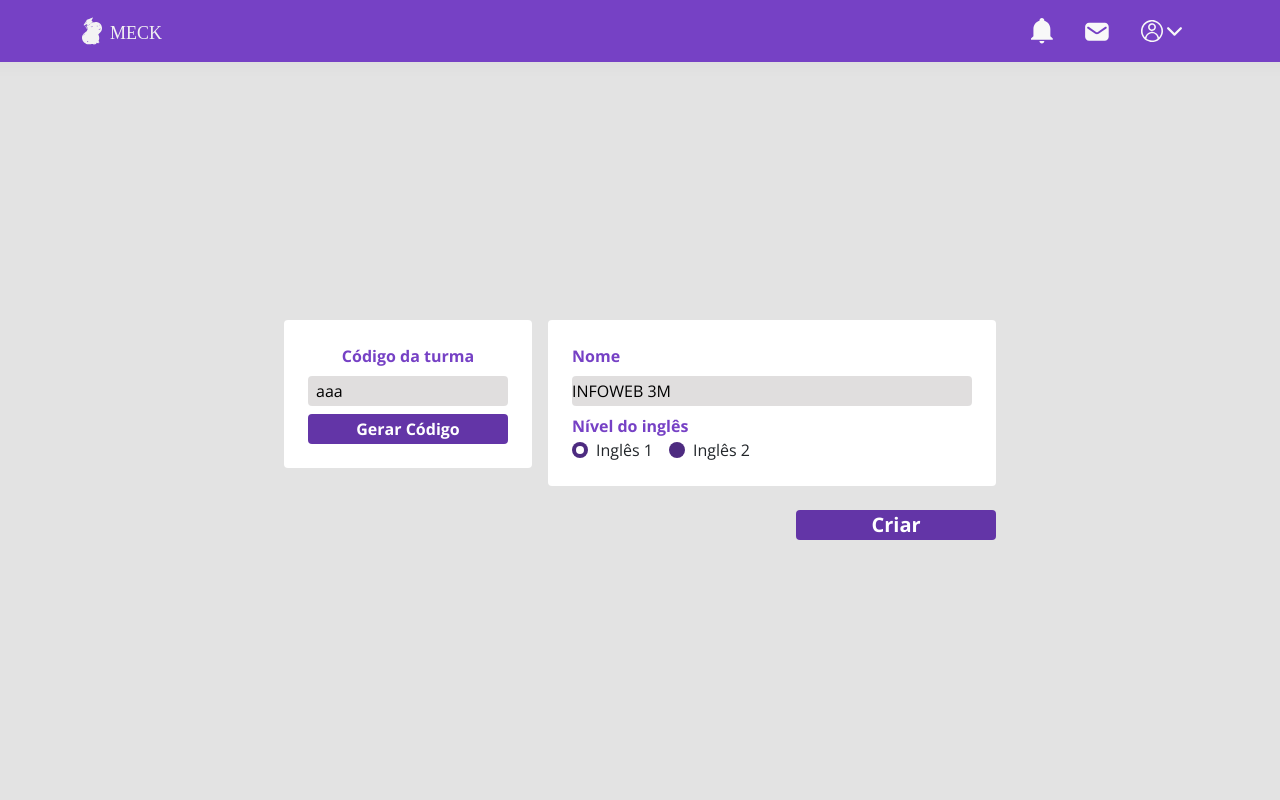
After one commit to lysabacate/Projeto-MECK, a Flask app: page /editar_turma/1 in a window 1280 px wide. The commit adds this page. Run offline with Flask 3, Linux system fonts and the light colour scheme; a user stored in the database is signed in; data comes from the database, SQL or seed files in the repository; both versions use the stored data as it was after the commit; some web fonts are replaced.

Commit message:
Editar turmas

```diff
--- a/app.py
+++ b/app.py
@@ -109,6 +109,12 @@ def listar_turma():
     turmas = Turma.query.all()
     return render_template('pagina-listar-turmas.html', turmas = turmas)
 
+@app.route('/editar_turma/<int:id>')
+@login_required
+def editar_turma(id):
+    turma = Turma.query.get(id)
+    return render_template('pagina-editar-turmas.html', turma = turma)
+
 @app.route('/add_material/<tipo>')
 @login_required
 def add_material(tipo):
--- /dev/null
+++ b/templates/pagina-editar-turmas.html
@@ -0,0 +1,50 @@
+{% extends 'pagina-base-dashboard.html' %}
+
+{% block titulo %}
+    Editar Turmas
+{% endblock %}
+
+{% block conteudo %}
+<form method = 'post' action="/turmas/update/{{turma.id}}" class="d-flex flex-column forms-criar-turma gap-5">
+    <div class="d-flex gap-3">
+        <div class="add-cod-turma bg-white rounded p-4 gap-2 d-flex flex-column h-100">
+            <label for="cod_turma" class="cod_turma m-0 titulo-input d-flex flex-column align-items-center">Código da turma</label>
+            <input class="border-0 input-roxo input-roxo-codigo ps-2" type="text" name="codigo_turma" id="cod_turma" readonly value="{{turma.codigo}}">
+            <button type="button" class="botao-gerar-codigo rounded border-0 fs-6" onclick="gerarCodigo()">Gerar Código</button>
+        </div>
+        <div class="d-flex flex-column gap-4">
+            <div class="add-nome-desc-turma bg-white rounded p-4 gap-2 d-flex flex-column w-100">
+                <label for="nome_turma" class="nome_turma m-0 titulo-input d-flex flex-column">Nome</label>
+                <input class="border-0 input-roxo" type="text" name="nome_turma" id="nome_turma" value = "{{turma.nome}}">
+
+                <div class="nivel-ingles-turma gap-2">
+                    <p class="titulo-input m-0">Nível do inglês</p>
+                    <div class='d-flex gap-3'>
+
+                        <label for="ingles1" class="d-flex align-items-center gap-2">
+                            <input type="radio" id="ingles1" value="Ingles I" name="nivel_turma" {{ "checked" if turma.nivel == "Ingles I" else "" }}>
+                            <div class="custom-radio">
+                                <span></span>
+                            </div>
+                            Inglês 1
+                        </label>
+
+                        <label for="ingles2" class="d-flex align-items-center gap-2">
+                            <input type="radio" id="ingles2" value="Ingles II" name="nivel_turma" {{ "checked" if turma.nivel == "Ingles II" else "" }}>
+                            <div class="custom-radio">
+                                <span></span>
+                            </div>
+                            Inglês 2
+                        </label>
+                    </div>
+                </div>
+            </div>
+            <div class="d-flex justify-content-end">
+                <input type="submit" value="Criar" class="botao-criar-turma rounded border-0">
+            </div>
+        </div>
+    </div>
+</form>
+
+<script src="/static/js/script.js"> </script>
+{%endblock%}
--- a/templates/pagina-listar-turmas.html
+++ b/templates/pagina-listar-turmas.html
@@ -34,7 +34,7 @@
                             </button>
                         </form>
 
-                        <a class="dropdown-item opc-turmas fw-normal fs-4" href="/turmas/EditarTurma">Editar Turma</a>
+                        <a class="dropdown-item opc-turmas fw-normal fs-4" href="/editar_turma/{{t.id}}">Editar Turma</a>
                     </ul>
                 </div>
 
```
Also changed, not shown: controllers/turma.py (+19 -0 lines), instance/dados.db.
